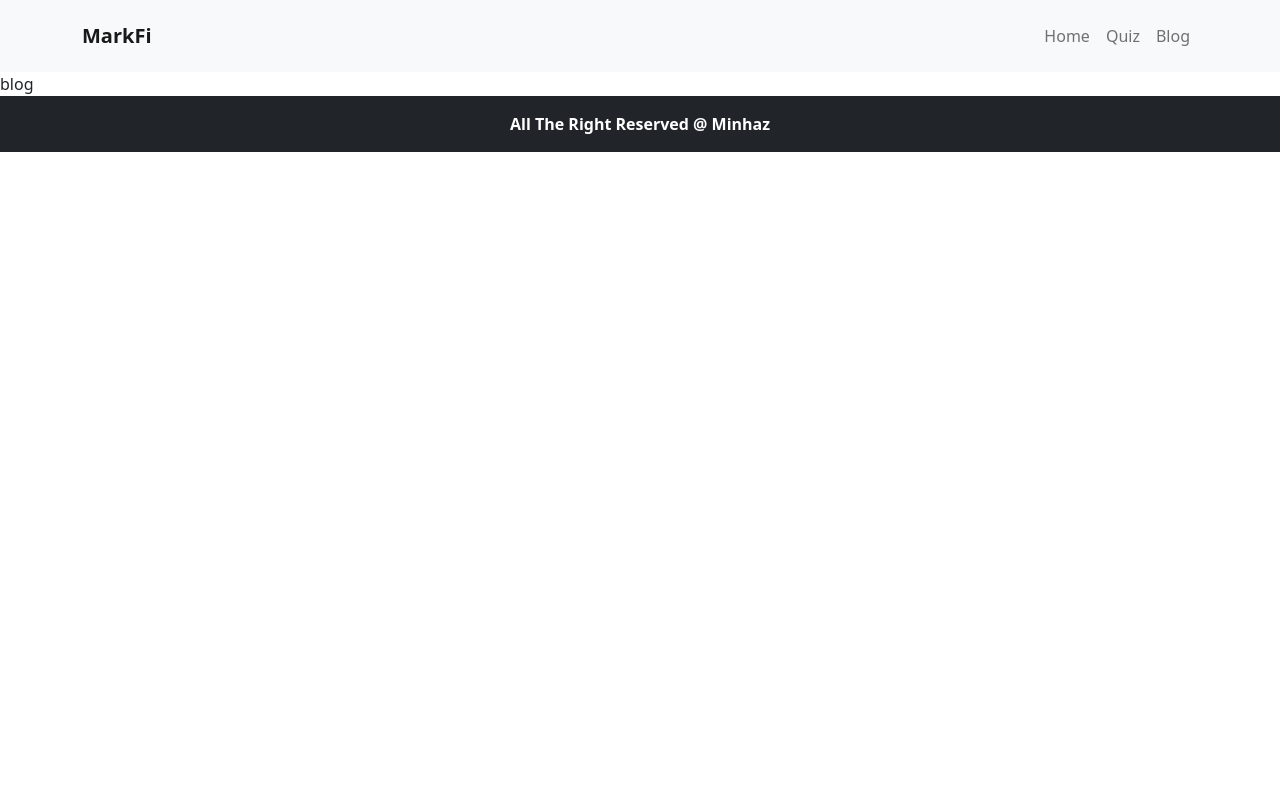
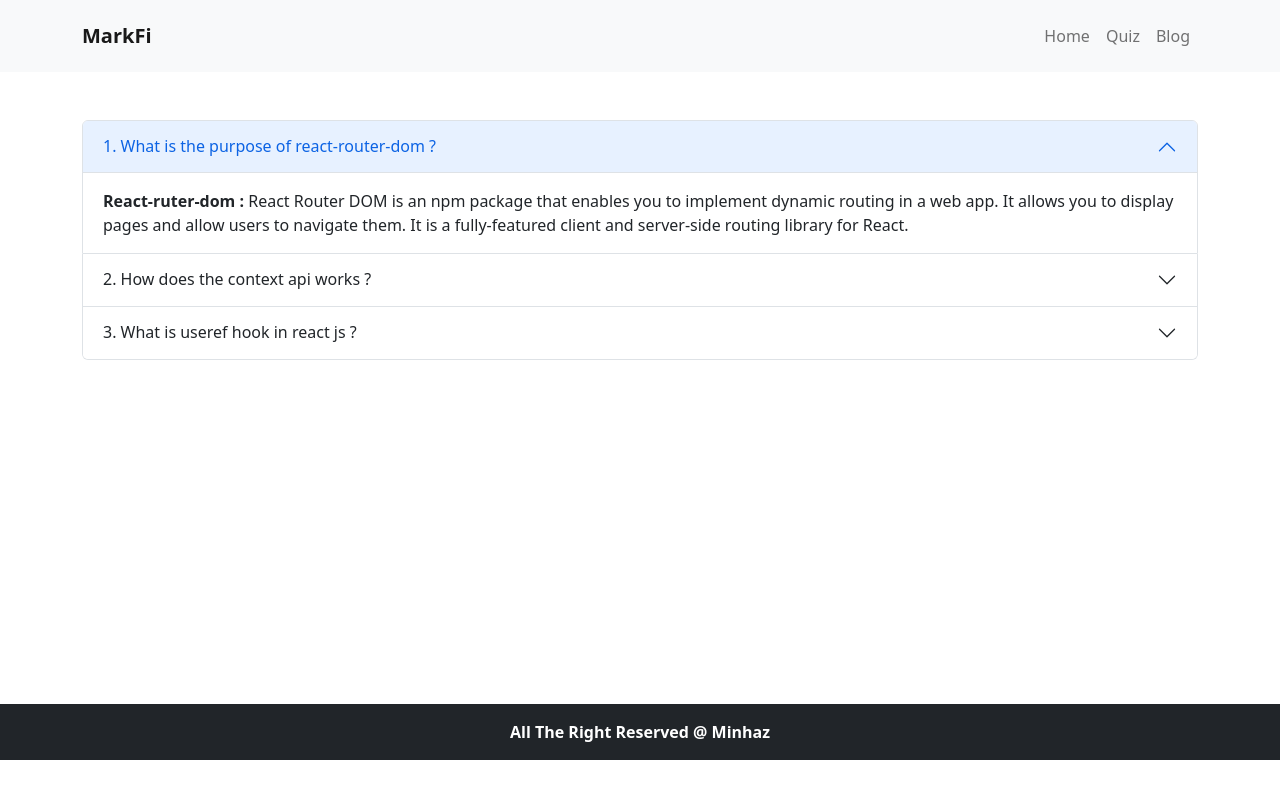
Before and after one commit to minhaz000/mark-fi, a React (Create React App) app: page /blog in a window 1280 px wide. Built offline with nearby package versions, Linux system fonts and the light colour scheme.

Commit message:
blog pae added

```diff
--- a/src/components/MainContent/Blog/Blog.js
+++ b/src/components/MainContent/Blog/Blog.js
@@ -2,8 +2,46 @@ import React from 'react';
 
 function Blog(props) {
     return (
-        <div>
-            blog
+        <div className=' my-5 blog'>
+            <div className="accordion container" id="accordionExample">
+  <div className="accordion-item">
+    <h2 className="accordion-header" id="headingOne">
+      <button className="accordion-button" type="button" data-bs-toggle="collapse" data-bs-target="#collapseOne" aria-expanded="true" aria-controls="collapseOne">
+        1. What is the purpose of react-router-dom ?
+      </button>
+    </h2>
+    <div id="collapseOne" className="accordion-collapse collapse show" aria-labelledby="headingOne" data-bs-parent="#accordionExample">
+      <div className="accordion-body">
+        <strong> React-ruter-dom : </strong> React Router DOM is an npm package that enables you to implement dynamic routing in a web app. It allows you to display pages and allow users to navigate them. It is a fully-featured client and server-side routing library for React.
+      </div>
+    </div>
+  </div>
+  <div className="accordion-item">
+    <h2 className="accordion-header" id="headingTwo">
+      <button className="accordion-button collapsed" type="button" data-bs-toggle="collapse" data-bs-target="#collapseTwo" aria-expanded="false" aria-controls="collapseTwo">
+        2. How does the context api works ?
+      </button>
+    </h2>
+    <div id="collapseTwo" className="accordion-collapse collapse" aria-labelledby="headingTwo" data-bs-parent="#accordionExample">
+      <div className="accordion-body">
+        <strong>Context api : </strong> The Context API allows you to have a central store where your data lives (yes, just like in Redux). The store can be inserted into any component directly. You can cut out the middleman! The refactoring is quite easy–we don't have to make any changes to how the components are structured.
+      </div>
+    </div>
+  </div>
+  <div className="accordion-item">
+    <h2 className="accordion-header" id="headingThree">
+      <button className="accordion-button collapsed" type="button" data-bs-toggle="collapse" data-bs-target="#collapseThree" aria-expanded="false" aria-controls="collapseThree">
+        3. What is useref hook in react js ?
+      </button>
+    </h2>
+    <div id="collapseThree" className="accordion-collapse collapse" aria-labelledby="headingThree" data-bs-parent="#accordionExample">
+      <div className="accordion-body">
+        <strong>Useref hook : </strong> The useRef Hook allows you to persist values between renders. It can be used to store a mutable value that does not cause a re-render when updated. It can be used to access a DOM element directly.
+      </div>
+    </div>
+  </div>
+</div>
+
         </div>
     );
 }
--- a/src/css/index.css
+++ b/src/css/index.css
@@ -33,3 +33,6 @@
   border: 1px solid red;
 
  }
+ .blog{
+  min-height: 67vh;
+ }
```
